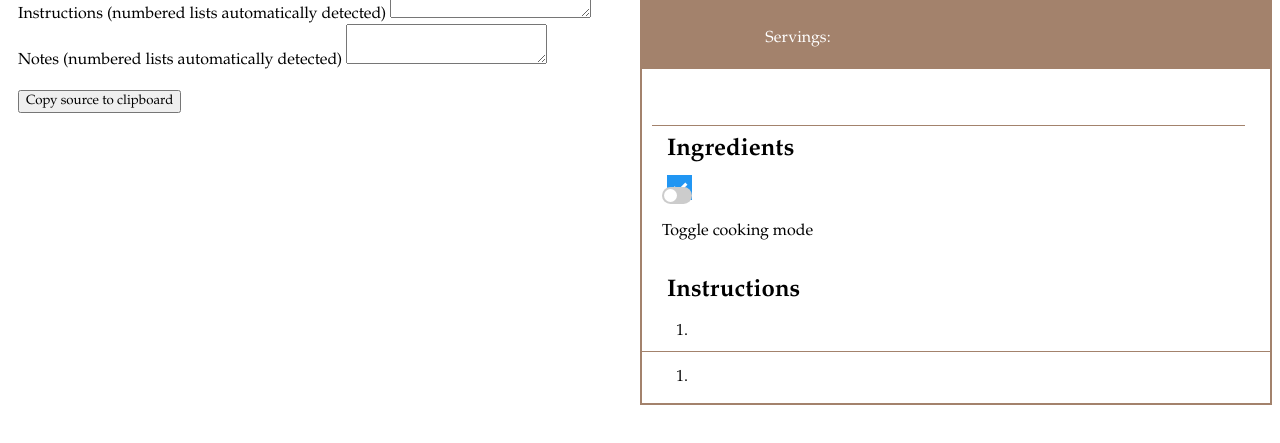
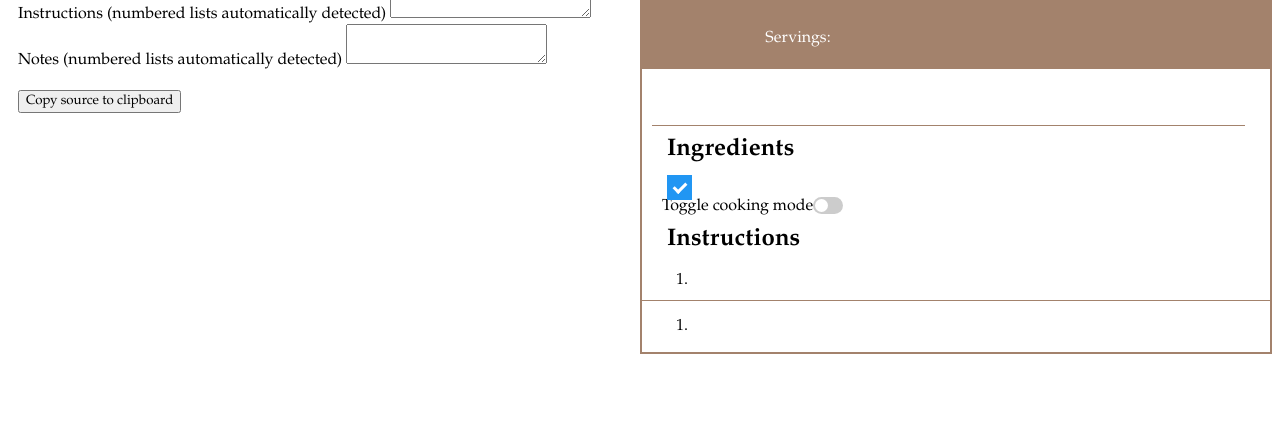
Before and after one commit to ctgivan/ctgivan.github.io, a plain HTML site: page index.html in a window 1280 px wide. Shown: the part 289-732 px from the top of the page. Drawn offline with Linux system fonts and the light colour scheme.

Commit message:
Fix some margins, pretty text position around cookmode...really should be doing this in an ide before pushing...

```diff
--- a/index.html
+++ b/index.html
@@ -240,7 +240,12 @@
 
     .crb-cook-mode-container {
       grid-area: crb-cook-mode-container;
-      margin: 10px 10px 10px 20px
+      margin: 10px 10px 0px 20px
+    }
+
+    .crb-cook-mode-container p {
+      float: left;
+      margin: 0px 0px;
     }
 
     .crb-instructions {
@@ -277,6 +282,7 @@
     }
 
     .container {
+      float: left;
       display: block;
       position: relative;
       padding-left: 35px;
```
